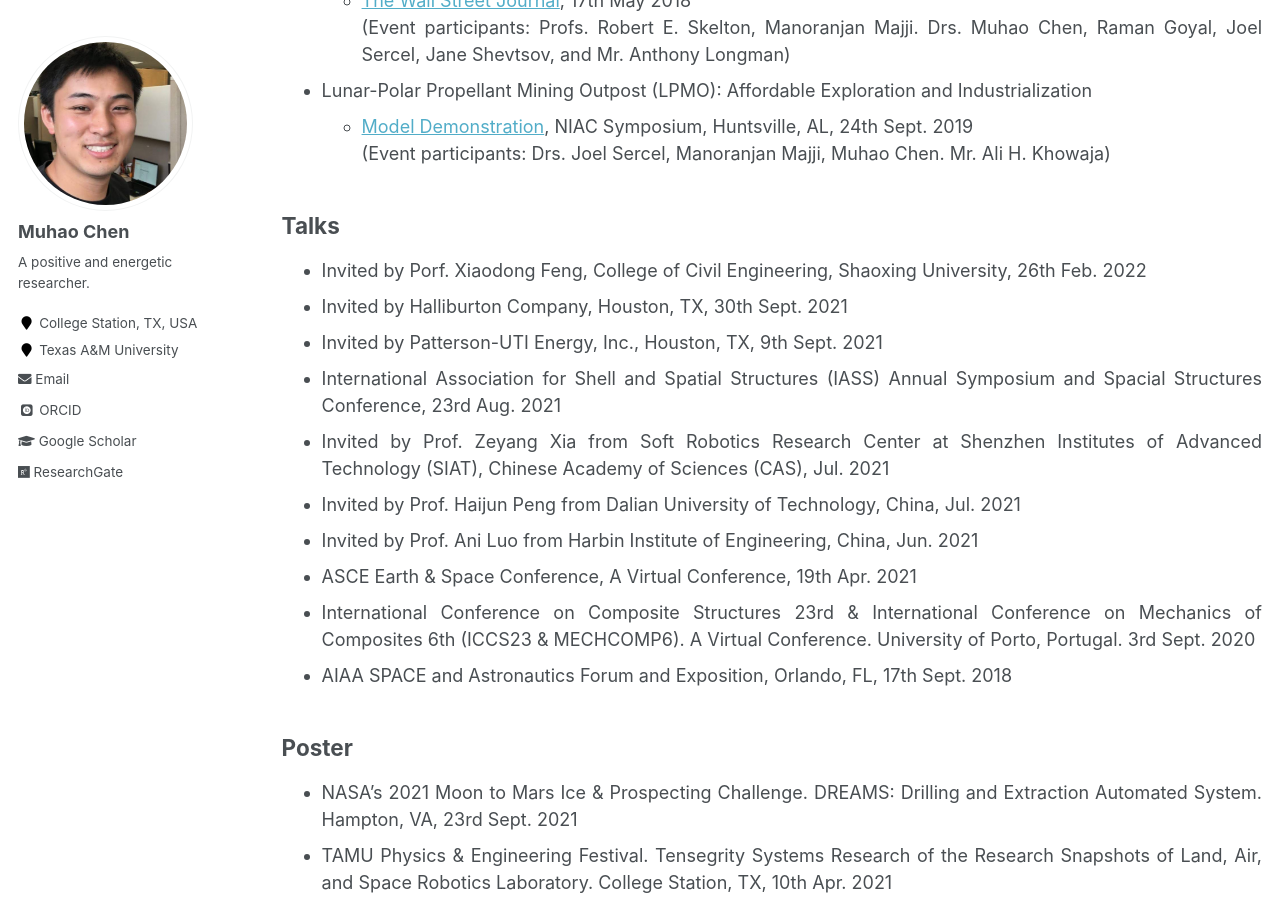
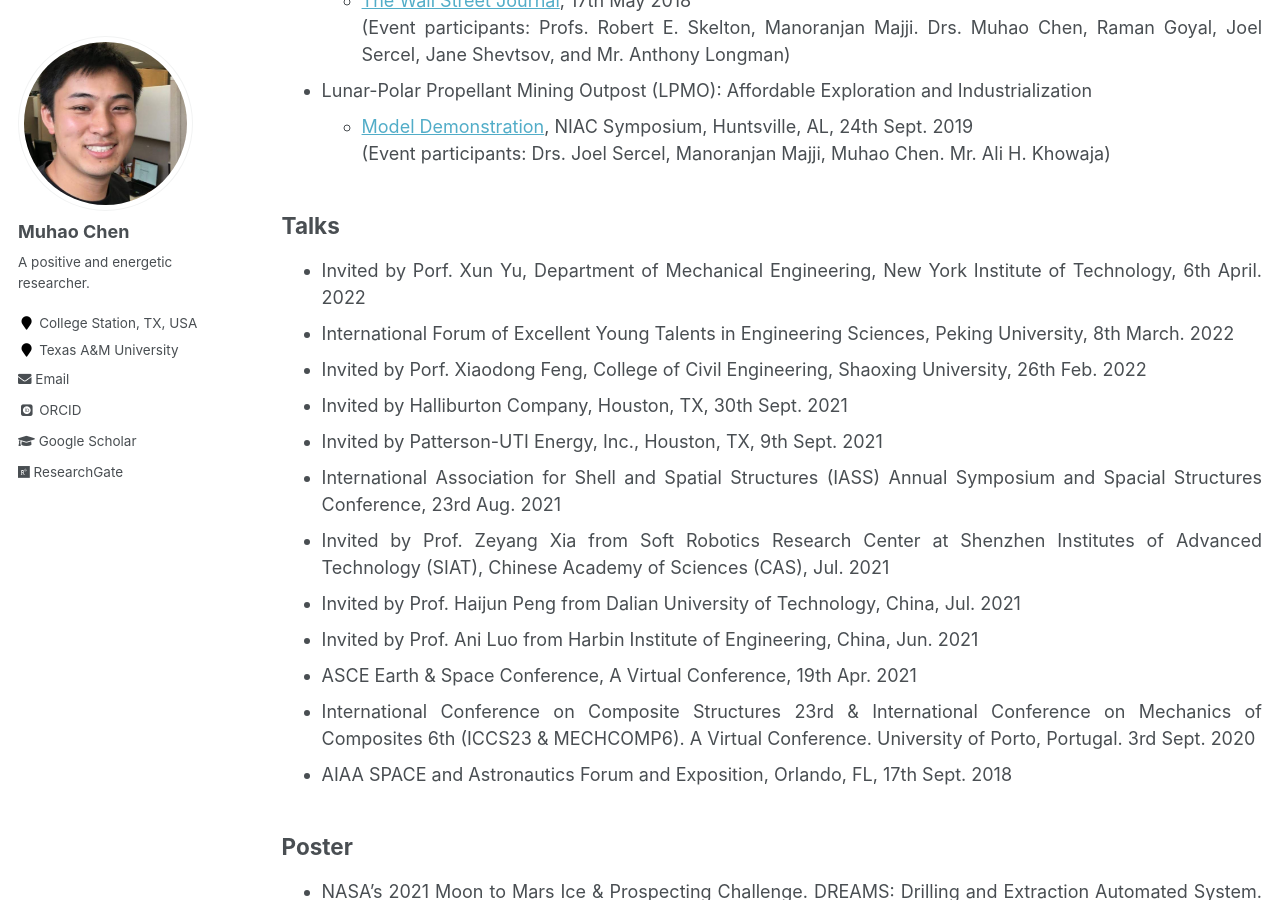
Before and after one commit to Muhao-Chen/muhao-chen.github.io, a Jekyll site: the page built from _pages/professional-activities.md, in a window 1280 px wide and 900 px high, scrolled down 573 px. Built offline with Jekyll 4.4.1, drawn with Linux system fonts in a browser that asks for light colours; some web fonts are replaced.

Commit message:
Update professional-activities.md

```diff
--- a/_pages/professional-activities.md
+++ b/_pages/professional-activities.md
@@ -31,9 +31,9 @@ toc_max_header: 1
     (Event participants: Drs. Joel Sercel, Manoranjan Majji, Muhao Chen. Mr. Ali H. Khowaja)
 
 
-
-
 ## Talks
+* Invited by Porf. Xun Yu, Department of Mechanical Engineering, New York Institute of Technology, 6th April. 2022
+* International Forum of Excellent Young Talents in Engineering Sciences, Peking University, 8th March. 2022
 * Invited by Porf. Xiaodong Feng, College of Civil Engineering, Shaoxing University, 26th Feb. 2022
 * Invited by Halliburton Company, Houston, TX, 30th Sept. 2021
 * Invited by Patterson-UTI Energy, Inc., Houston, TX, 9th Sept. 2021
```
